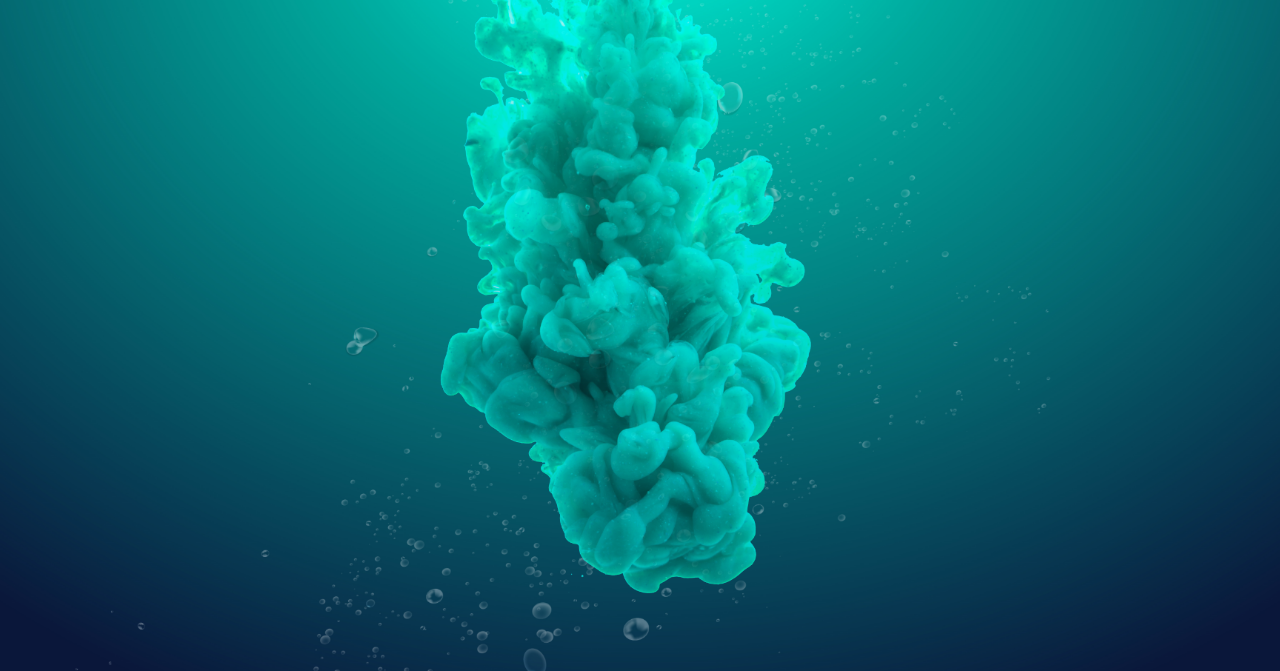
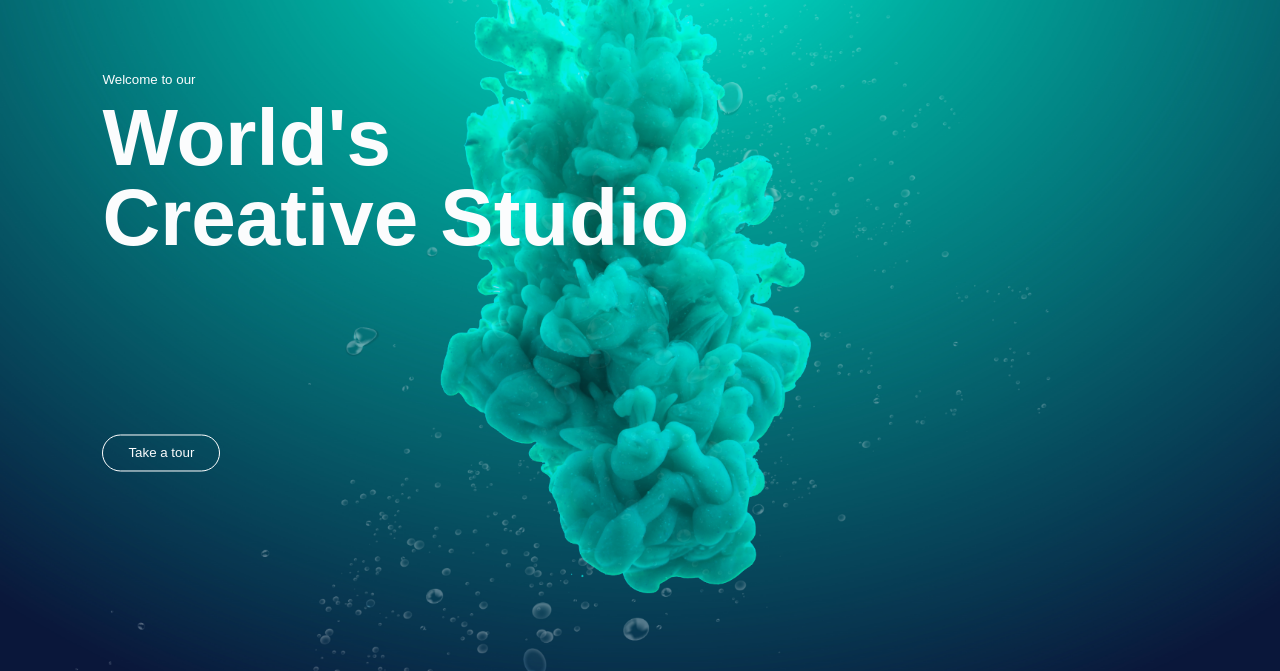
Before and after one commit to abasher423/creative-studio, a plain HTML site: page index.html in a window 1280 px wide. Shown: the part 129-800 px from the top of the page. Drawn offline with Linux system fonts and the light colour scheme.

Commit message:
finished styling content of the page

```diff
--- a/index.html
+++ b/index.html
@@ -10,6 +10,11 @@
                 <img src="images/logo.png" alt="logo">
                 <button type="button">Sign Out</button>
             </div>
+            <div class="content">
+                <small>Welcome to our</small>
+                <h1>World's<br>Creative Studio</h1>
+                <button type="button"> Take a tour</button>
+            </div>
         </div>
     </body>
 </html>
--- a/style.css
+++ b/style.css
@@ -33,3 +33,17 @@ button {
     outline: none;
     cursor: pointer;
 }
+.content {
+    color: #fbfcfd;
+    position: absolute;
+    top: 50%;
+    left: 8%;
+    transform: translateY(-50%); /* Content will become vertically centre */
+    z-index: 2;
+}
+
+h1 {
+    font-size: 80px;
+    margin: 10px 0 30%;
+    line-height: 80px;
+}
```
